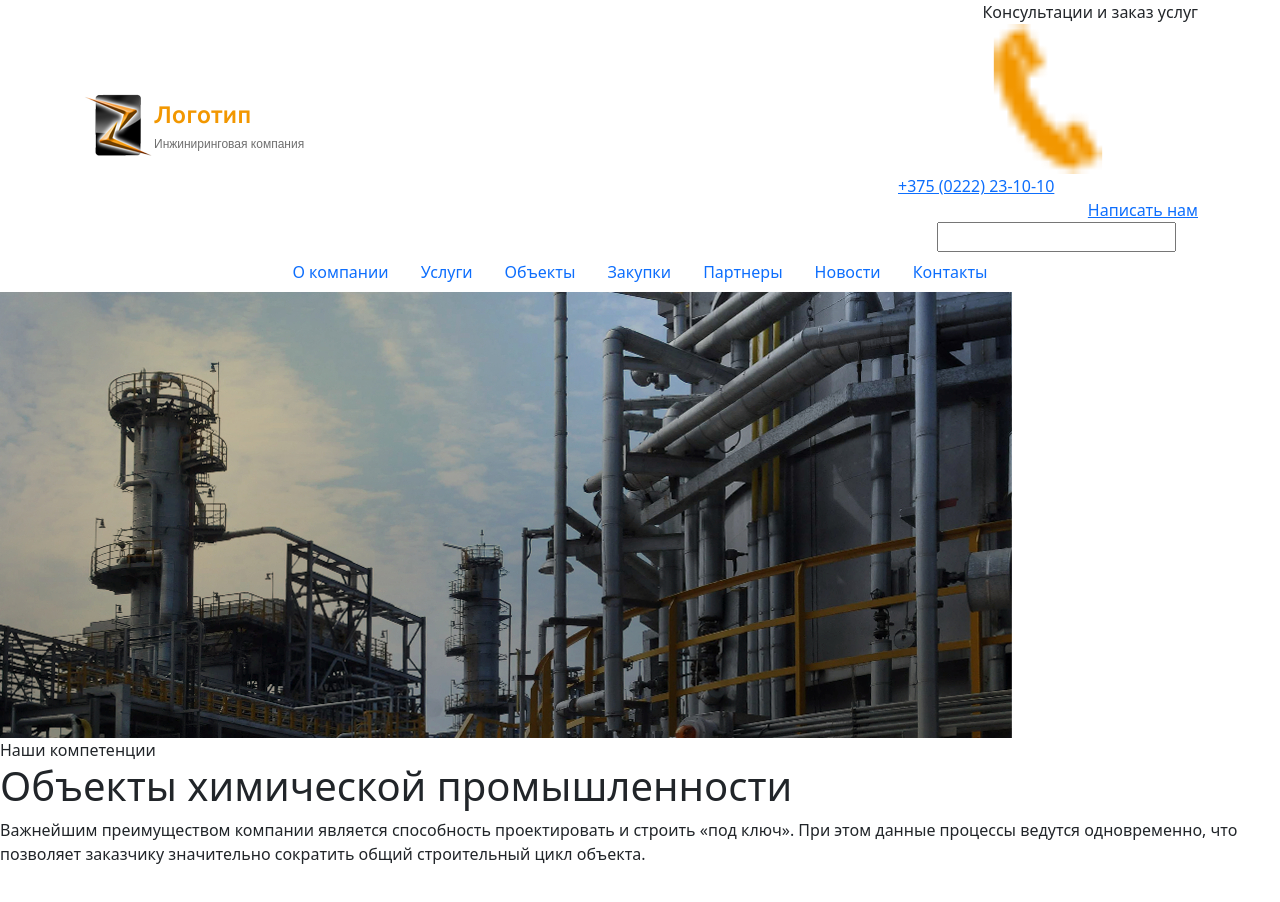
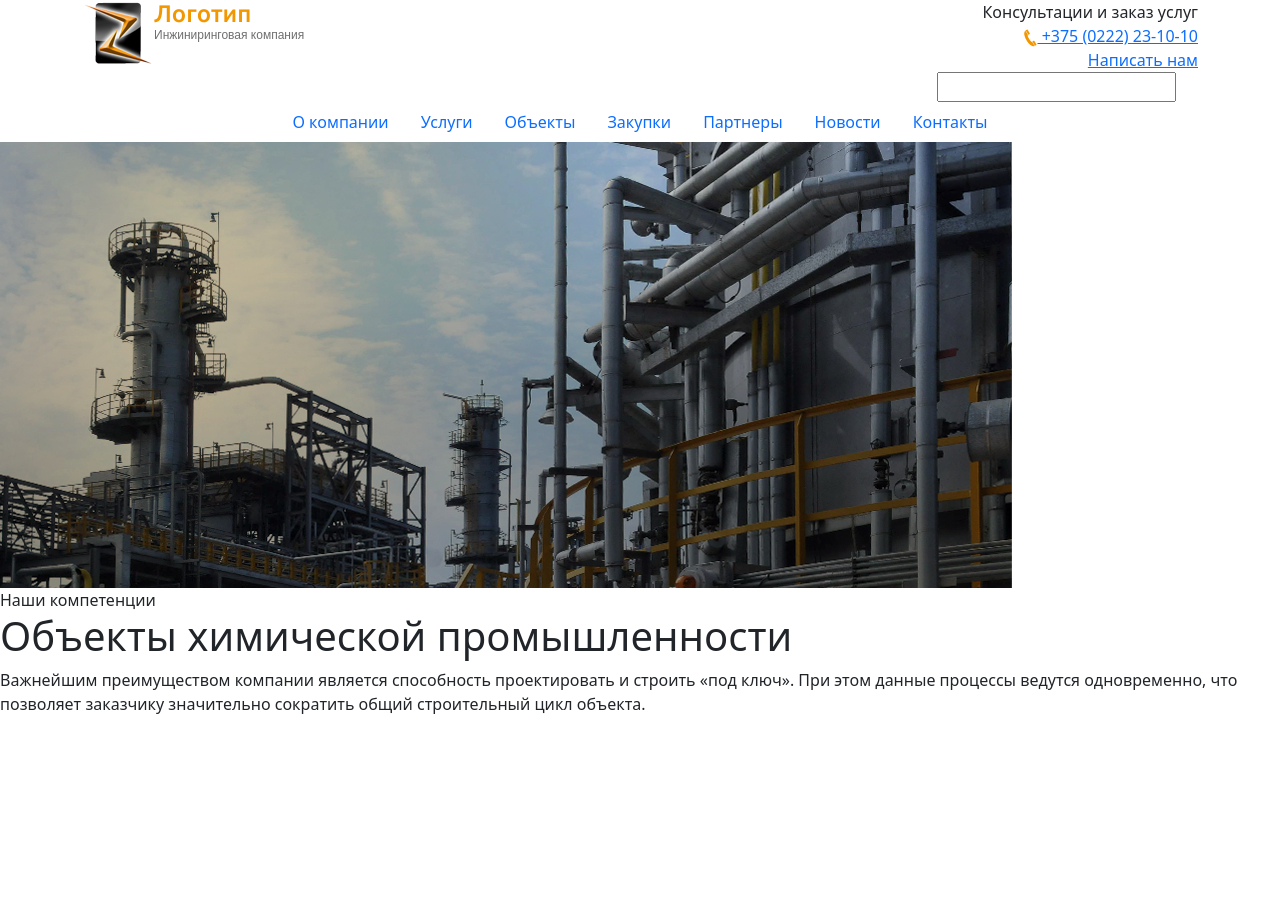
Before and after one commit to OlgaKukareko/Test_task, a website: page index.html in a window 1280 px wide. Shown: the top 902 px of the page. Drawn offline with nearby package versions, Linux system fonts and the light colour scheme; files whose address does not match are found by name.

Commit message:
change class, change size for icon,change color

```diff
--- a/index.html
+++ b/index.html
@@ -16,7 +16,7 @@
     <header class="page-header">
         <div class="container">
             <div class="row d-flex justify-content-between">
-                <a href="/index.html" class="header__logo col-md-3  d-flex flex-row align-items-center">
+                <a href="/index.html" class="header__logo col-md-3  d-flex flex-row align-items-start">
                     <img class="logo__image" src="/src/images/logo.png" alt="logo">
                     <div class="logo__text">
                         <h4 class="logo__title color-primary">Логотип</h4>
--- a/src/styles/_global.scss
+++ b/src/styles/_global.scss
@@ -0,0 +1,3 @@
+.color-prymary {
+    color: $color-primary;
+}
--- a/src/styles/components/_header.scss
+++ b/src/styles/components/_header.scss
@@ -7,6 +7,7 @@
                 display: flex;
                 flex-direction: column;
                 align-items: flex-start;
+                align-self: auto;
             }
             &__title {
                 color: #f29700;
@@ -17,6 +18,7 @@
                 font-style: normal;
                 letter-spacing: normal;
                 line-height: normal;
+                margin-bottom: 0;
             }
             &__subtitle {
                 color: #6f6f6f;
@@ -30,4 +32,13 @@
             }
         }
     }
+
+    &__contacts {
+        &-icon {
+            width: 13px;
+            min-width: 13px;
+            height: 18px;
+            min-height: 18px;
+        }
+    }
 }
```
Also changed, not shown: dist/styles.css.
